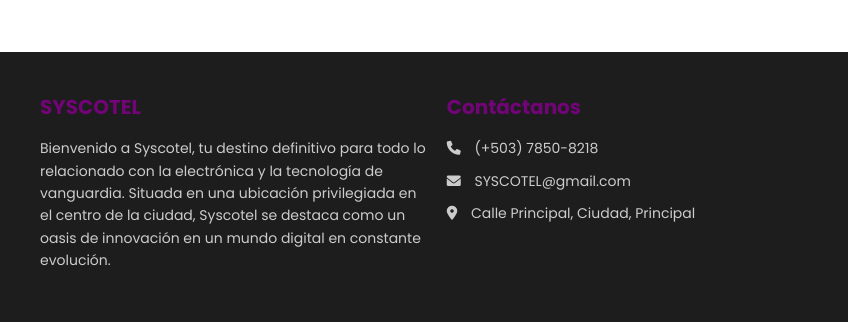
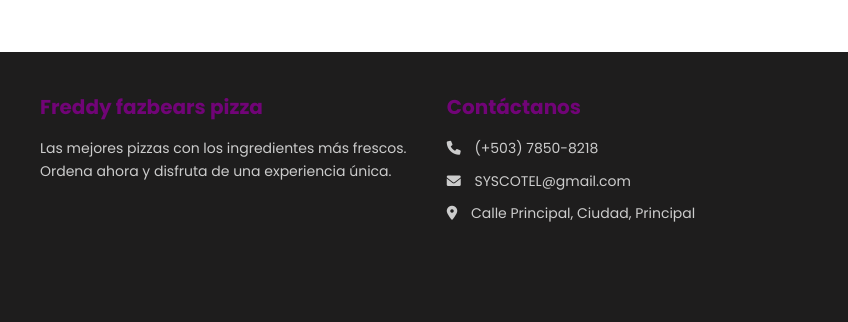
Before and after one commit to zelder12/fnaf, a plain HTML site: page carrito.html in a window 1280 px wide. Shown: the part 814-1136 px from the top of the page, 0-848 px from the left. Drawn offline with nearby package versions, Linux system fonts and the light colour scheme; grey boxes are pictures that could not be loaded; a web font is replaced by a local one.

Commit message:
Update carrito.html

```diff
--- a/carrito.html
+++ b/carrito.html
@@ -172,11 +172,9 @@
     <footer class="footer">
         <div class="container footer-content">
             <div class="footer-section about">
-                <h3>SYSCOTEL</h3>
-                <p>Bienvenido a Syscotel, tu destino definitivo para todo lo relacionado con la electrónica y la
-                    tecnología de vanguardia. Situada en una ubicación privilegiada en el centro de la ciudad, Syscotel
-                    se destaca
-                    como un oasis de innovación en un mundo digital en constante evolución.</p>
+                <h3>Freddy fazbears pizza</h3>
+                <p>Las mejores pizzas con los ingredientes más frescos. Ordena ahora y disfruta de una experiencia
+                    única.</p>
             </div>
             <div class="footer-section contact">
                 <h3>Contáctanos</h3>
```
